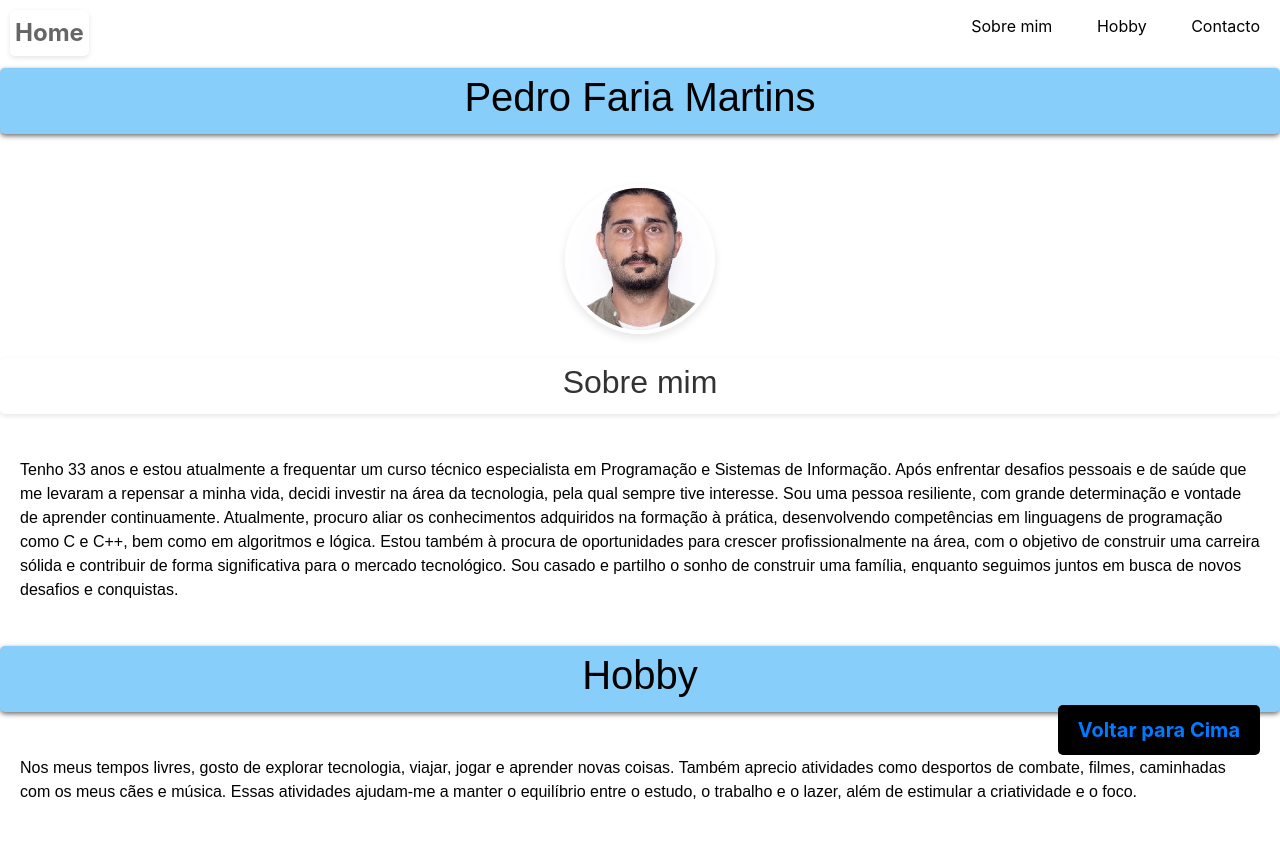
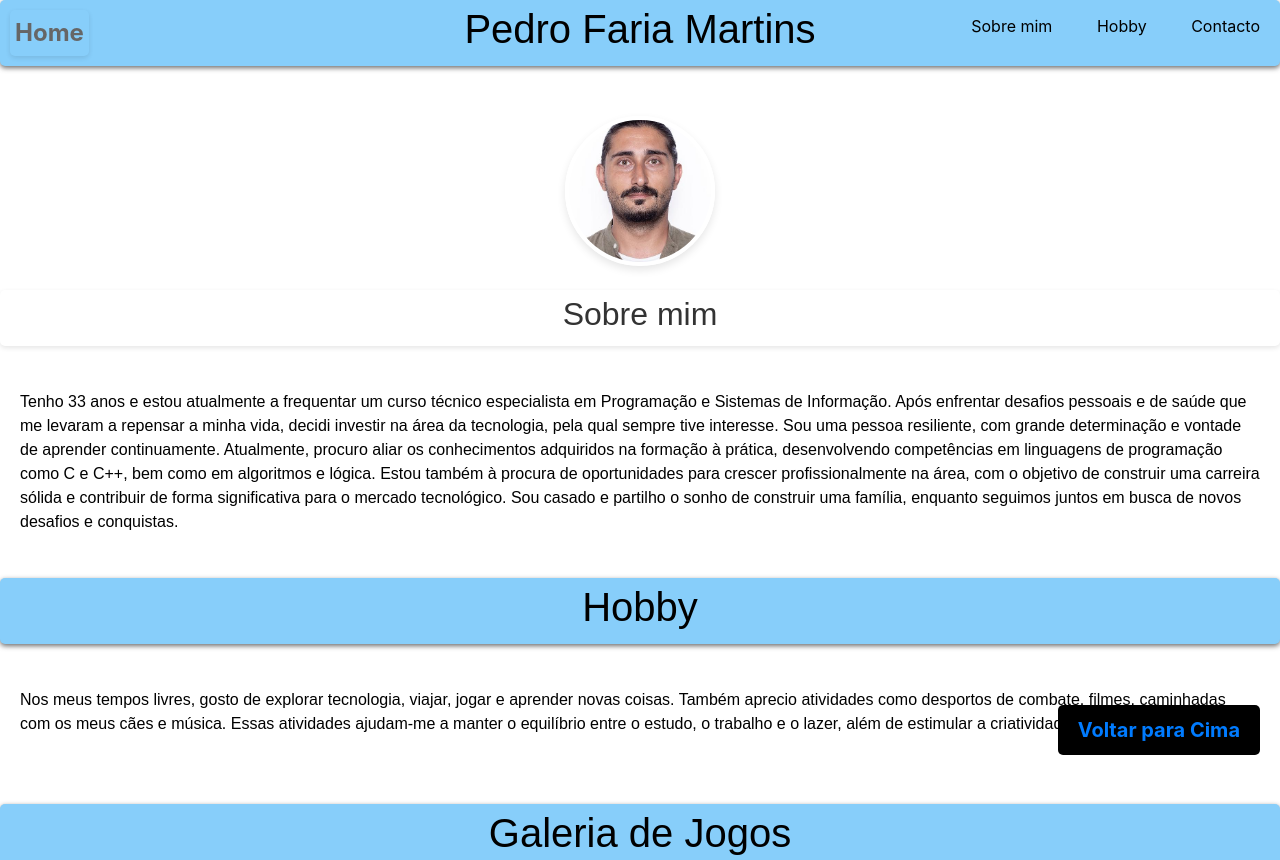
Before and after one commit to PedroMartins91/PedroMartins91.github.io, a plain HTML site: page index.html in a window 1280 px wide. Shown: the top 860 px of the page. Drawn offline with nearby package versions, Linux system fonts and the light colour scheme; a script that the page names is missing.

Commit message:
Add files via upload

```diff
--- a/index.css
+++ b/index.css
@@ -178,10 +178,18 @@
     margin: 0;
     padding: 0;
     text-align: right;
+    position: fixed;
+    top: 0;
+    left: 0;
+    width: 100%;
+    z-index: 1000;
+
+
 }
 
 .menu li {
     display: inline;
+
 }
 
 .menu li a {
@@ -189,6 +197,7 @@
     text-decoration: none;
     padding: 14px 20px;
     display: inline-block;
+
 
 }
 
```
